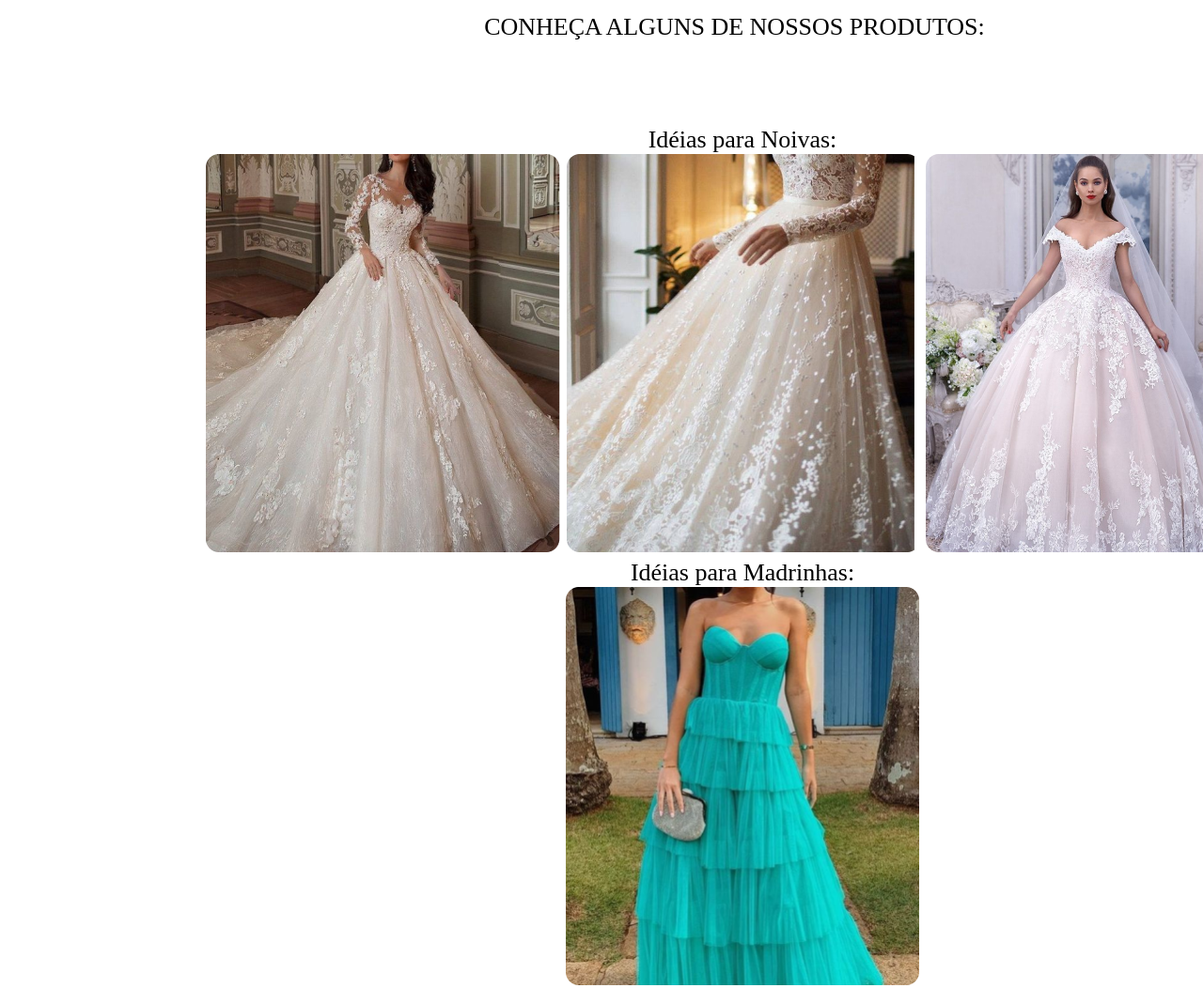
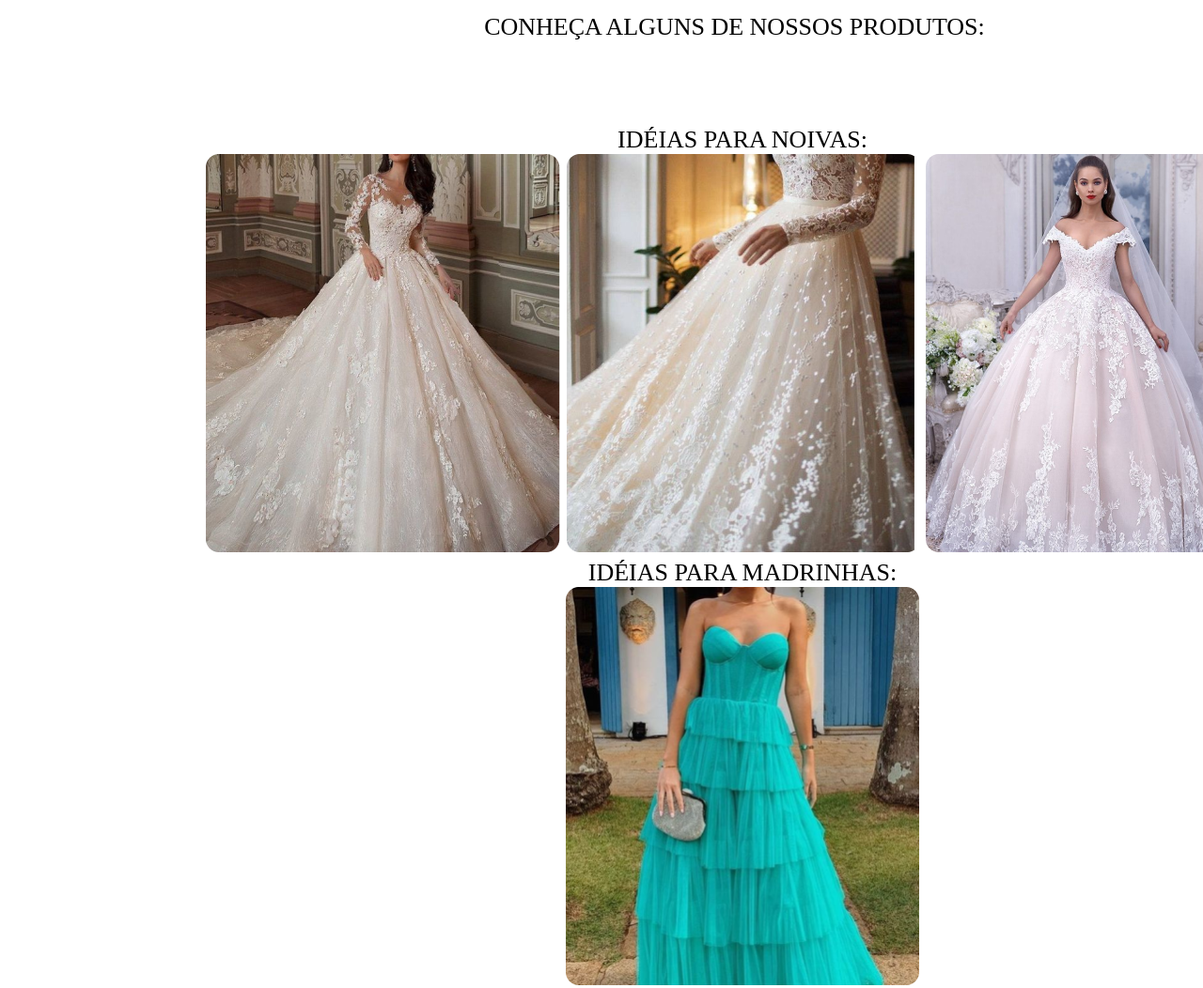
Before and after one commit to AnaLiviaSantos/Sarana-s, a plain HTML site: page index.html in a window 1280 px wide. Shown: the part 1020-2072 px from the top of the page at 94% size. Drawn offline with Linux system fonts and the light colour scheme.

Commit message:
sarana's

```diff
--- a/index.html
+++ b/index.html
@@ -25,19 +25,19 @@
 		<p>CONHEÇA ALGUNS DE NOSSOS PRODUTOS:</p>
 
 		<div class="imagem1">
-			<p>Idéias para Noivas:</p>
+			<p>IDÉIAS PARA NOIVAS:</p>
 		<img src="imagem/noiva.jpg">
 		<img src="imagem/noiva2.png">
 		<img src="imagem/noiva3.png">
 		<div class="imagem3">
-			<p>Idéias para Madrinhas:</p>
+			<p>IDÉIAS PARA MADRINHAS:</p>
 		<img src="imagem/madrinha1.png">
 		<div class="imagem4">
 		<img src="imagem/madrinha2.png">
 		<div class="imagem5">
 		<img src="imagem/madrinha3.png">
 		<div class="imagem6">
-			<p>Idéias para Daminhas:</p>
+			<p>IDÉIAS PARA DAMINHAS:</p>
 		<img src="imagem/daminha1.png">
 		<img src="imagem/daminha2.png">
 		<img src="imagem/daminha3.png">
```
